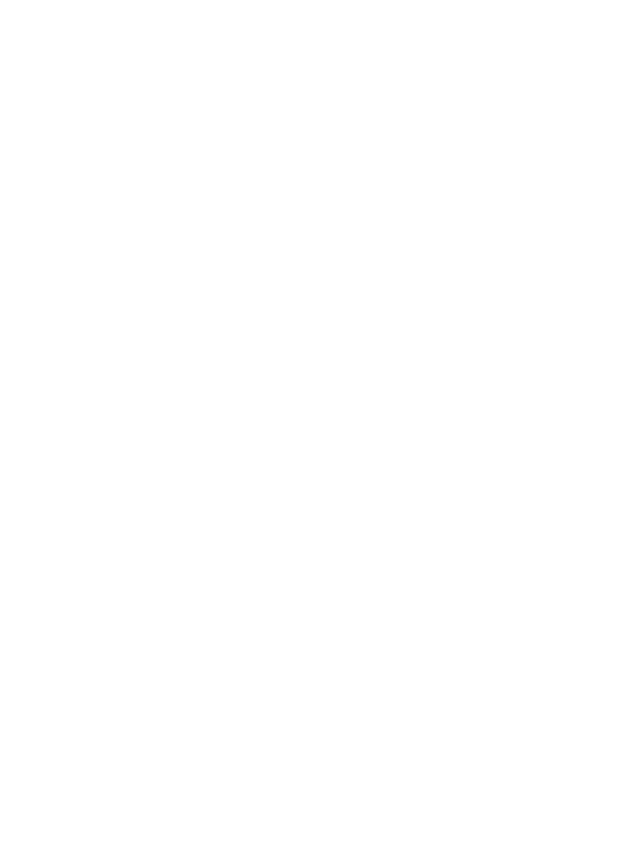
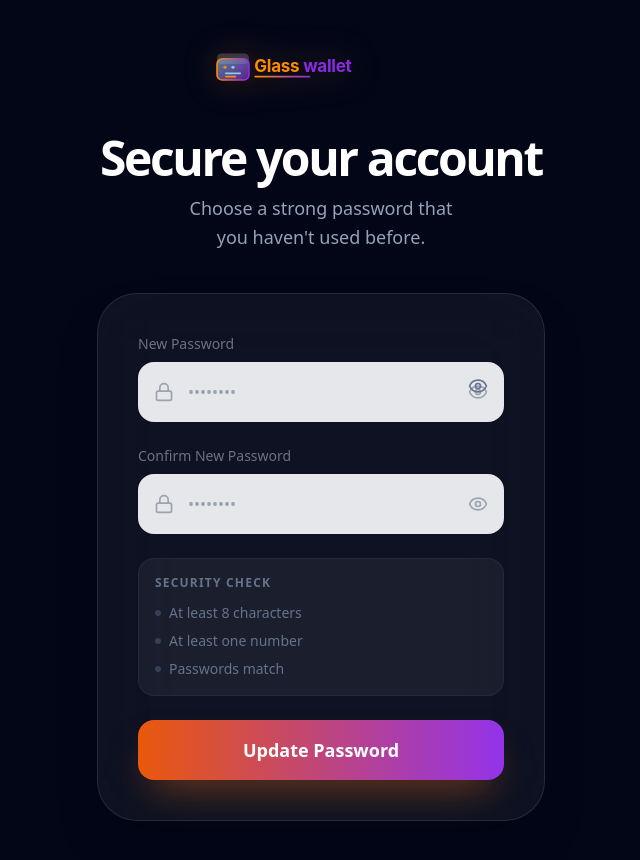
Before and after one commit to timiwritescode/glasswallet-frontend, a React (Vite) app: page /reset-password in a window 1280 px wide. Before the commit this address had no page. Shown: the whole page, without its empty margins (319-959 px from the left). Before the commit the page ends 800 px from the top, so only its background shows below. Built offline with nearby package versions, Linux system fonts and the light colour scheme.

Commit message:
feat: add reset password page

```diff
--- a/src/App.tsx
+++ b/src/App.tsx
@@ -3,6 +3,7 @@ import { SignUp } from './pages/SignUp'
 import { BrowserRouter, Route, Routes } from 'react-router-dom'
 import { Landing } from './pages/Landing'
 import { ForgotPassword } from './pages/ForgotPassword'
+import { ResetPassword } from './pages/ResetPassword'
 
 function App() {
 
@@ -13,6 +14,7 @@ function App() {
         <Route path="/login" element={<Login/>}/>
         <Route path="/signup" element={<SignUp/>}/>
         <Route path="/forgot-password" element={<ForgotPassword/>}/>
+        <Route path="/reset-password" element={<ResetPassword/>}/>
 
         <Route path='/' element={<Landing/>}/>
       </Routes>
--- /dev/null
+++ b/src/pages/ResetPassword.tsx
@@ -0,0 +1,84 @@
+import { useState } from "react";
+import { Lock, Eye, EyeOff, ShieldCheck } from "lucide-react";
+import { useNavigate } from "react-router-dom";
+import { AuthHeaderSection } from "../components/auth/AuthHeader";
+import { Input } from "../components/Input";
+import { AuthSubmitBtn } from "../components/auth/AuthSubmitBtn";
+
+export function ResetPassword() {
+  const [password, setPassword] = useState("");
+  const [confirmPassword, setConfirmPassword] = useState("");
+  const [showPassword, setShowPassword] = useState(false);
+  const navigate = useNavigate();
+
+  const handleReset = (e: React.FormEvent) => {
+    e.preventDefault();
+    // call API to update the password
+    console.log("Password reset successful");
+    navigate("/login");
+  };
+
+  return (
+    <div className="min-h-screen p-10 bg-slate-950 relative overflow-hidden flex flex-col items-center justify-center px-6">
+      <div className="relative z-10 max-w-md w-full">
+        <AuthHeaderSection
+          headline="Secure your account"
+          rider="Choose a strong password that you haven't used before."
+        />
+
+        <div className="bg-white/5 backdrop-blur-2xl border border-white/10 rounded-[40px] p-10 shadow-2xl">
+          <form onSubmit={handleReset} className="space-y-6">
+            <div className="relative">
+              <Input
+                label="New Password"
+                icon={Lock}
+                type={showPassword ? "text" : "password"}
+                placeholder="••••••••"
+                value={password}
+                onChange={(e) => setPassword(e.target.value)}
+              />
+              <button
+                type="button"
+                onClick={() => setShowPassword(!showPassword)}
+                className="absolute right-4 top-[42px] text-slate-500 hover:text-white transition-colors"
+              >
+                {showPassword ? <EyeOff size={20} /> : <Eye size={20} />}
+              </button>
+            </div>
+
+            <Input
+              label="Confirm New Password"
+              icon={Lock}
+              type="password"
+              placeholder="••••••••"
+              value={confirmPassword}
+              onChange={(e) => setConfirmPassword(e.target.value)}
+            />
+
+
+            <div className="bg-white/5 rounded-2xl p-4 border border-white/5">
+                <h4 className="text-xs font-bold text-slate-500 uppercase tracking-widest mb-3">Security Check</h4>
+                <div className="space-y-2">
+                    <Requirement met={password.length >= 8} text="At least 8 characters" />
+                    <Requirement met={/[0-9]/.test(password)} text="At least one number" />
+                    <Requirement met={password === confirmPassword && password !== ""} text="Passwords match" />
+                </div>
+            </div>
+
+            <AuthSubmitBtn text="Update Password" />
+          </form>
+        </div>
+      </div>
+    </div>
+  );
+}
+
+
+function Requirement({ met, text }: { met: boolean; text: string }) {
+  return (
+    <div className={`flex items-center gap-2 text-sm transition-colors ${met ? 'text-orange-500' : 'text-slate-500'}`}>
+      <div className={`w-1.5 h-1.5 rounded-full ${met ? 'bg-orange-500' : 'bg-slate-700'}`} />
+      <span>{text}</span>
+    </div>
+  );
+}
```
